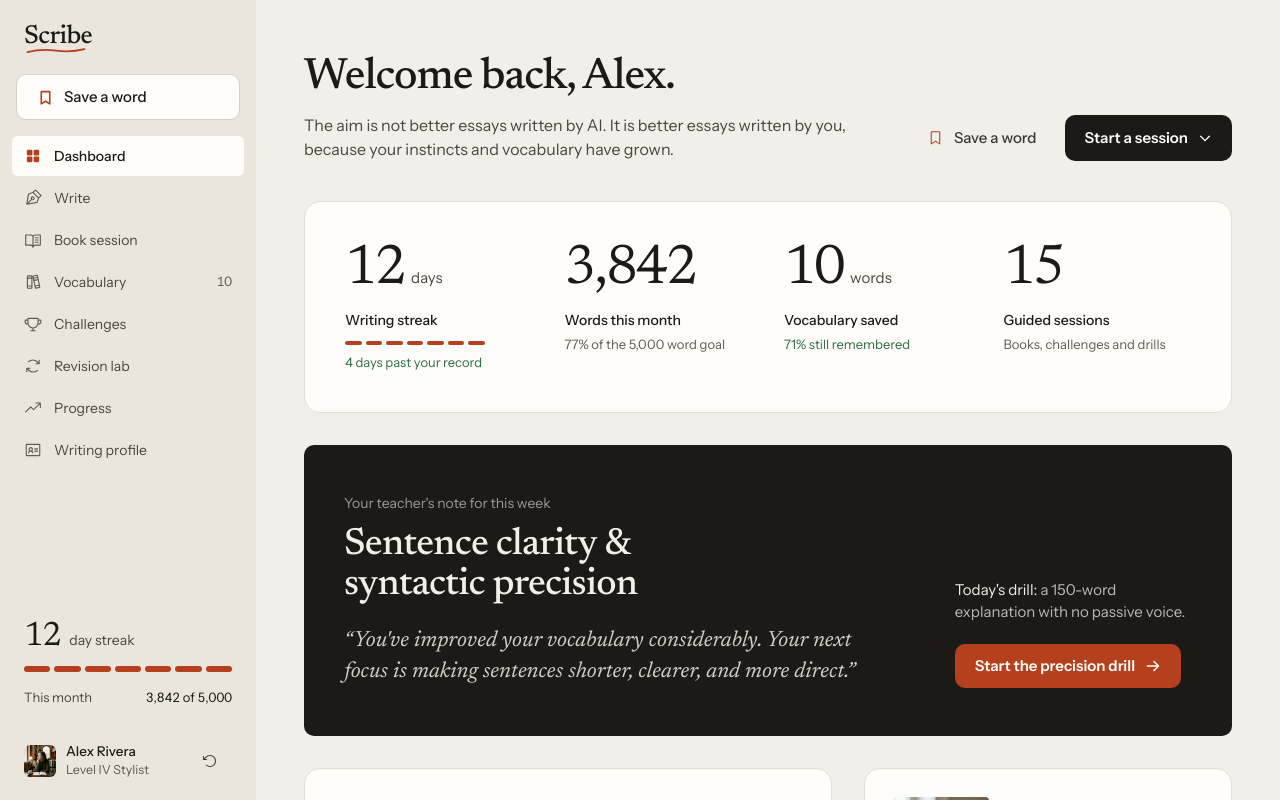
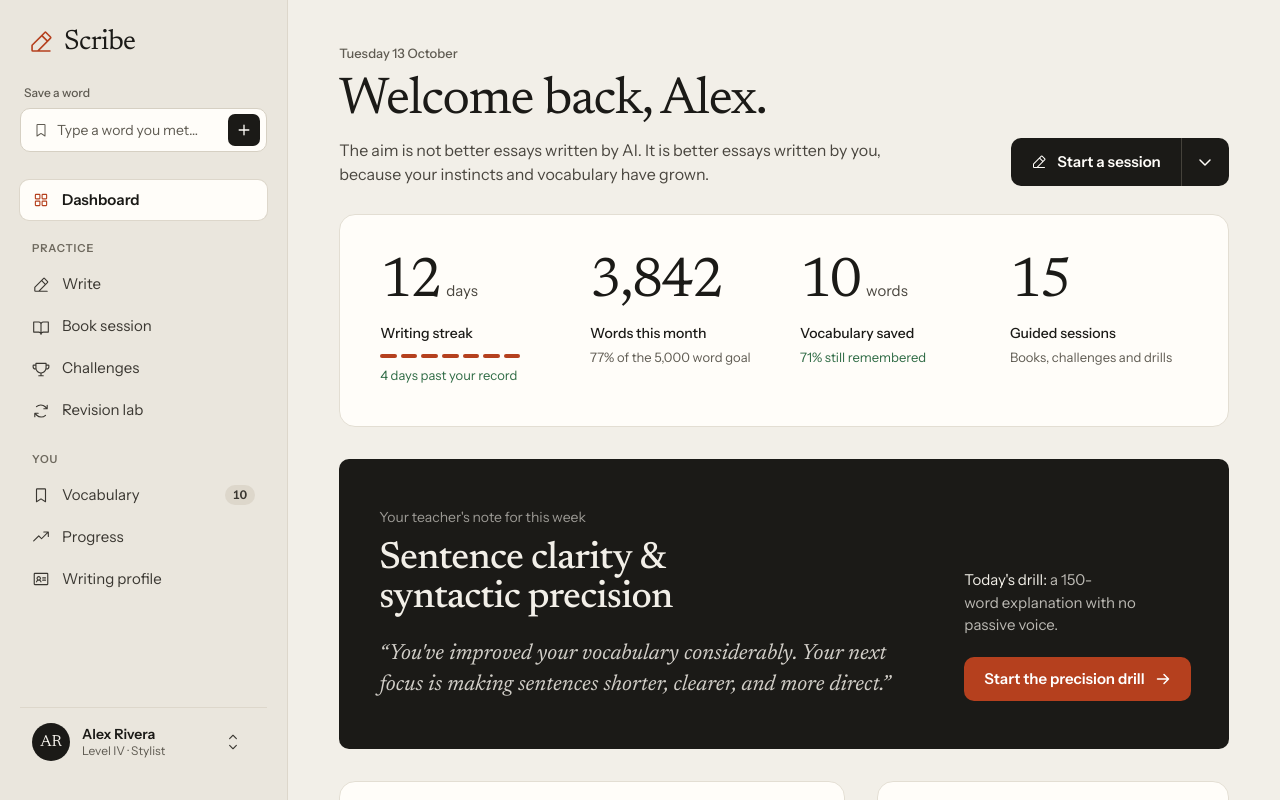
Before and after one commit to yitethio/scribe, a React (Vite) app: page / in a window 1280 px wide. Shown: the top 800 px of the page. Built offline with nearby package versions, Linux system fonts and the light colour scheme.

Commit message:
Rebuild the shell: rail sidebar with save-a-word, split Start a session button

```diff
--- a/src/components/layout/AppLayout.jsx
+++ b/src/components/layout/AppLayout.jsx
@@ -4,9 +4,9 @@ import { Sidebar, Wordmark } from "./Sidebar";
 import { TopHeader } from "./TopHeader";
 import { VocabCaptureModal } from "../vocabulary/VocabCaptureModal";
 
-export const pageClass = "px-5 sm:px-8 lg:px-12 pb-24 max-w-[1240px] mx-auto w-full";
+export const pageClass = "w-full max-w-[1232px] mx-auto px-[clamp(16px,4vw,56px)] pb-[72px]";
 
-export const AppLayout = ({ children, title, subtitle, hideTopHeader = false, compactHeader = false }) => {
+export const AppLayout = ({ children, title, subtitle, eyebrow, hideTopHeader = false, compactHeader = false }) => {
   const [captureModalOpen, setCaptureModalOpen] = useState(false);
   const [captureInitialWord, setCaptureInitialWord] = useState("");
   const [captureInitialContext, setCaptureInitialContext] = useState("");
@@ -37,7 +37,7 @@ export const AppLayout = ({ children, title, subtitle, hideTopHeader = false, co
       {/* Desktop rail */}
       <div className="hidden lg:block shrink-0 bg-rail">
         <div className="sticky top-0 h-[100dvh]">
-          <Sidebar onOpenCaptureModal={() => handleOpenCapture()} />
+          <Sidebar onOpenCaptureModal={(word) => handleOpenCapture(word)} />
         </div>
       </div>
 
@@ -51,7 +51,7 @@ export const AppLayout = ({ children, title, subtitle, hideTopHeader = false, co
           />
           <div className="slide-in-left absolute inset-y-0 left-0 h-full">
             <Sidebar
-              onOpenCaptureModal={() => handleOpenCapture()}
+              onOpenCaptureModal={(word) => handleOpenCapture(word)}
               onNavigate={() => setMenuOpen(false)}
               onClose={() => setMenuOpen(false)}
             />
@@ -70,7 +70,7 @@ export const AppLayout = ({ children, title, subtitle, hideTopHeader = false, co
             >
               <List size={20} />
             </button>
-            <Wordmark className="scale-[0.85]" />
+            <Wordmark className="scale-[0.8]" />
             <button
               onClick={() => handleOpenCapture()}
               className="btn btn-ghost btn-icon"
@@ -85,6 +85,7 @@ export const AppLayout = ({ children, title, subtitle, hideTopHeader = false, co
           <TopHeader
             title={title}
             subtitle={subtitle}
+            eyebrow={eyebrow}
             compact={compactHeader}
             onOpenCaptureModal={() => handleOpenCapture()}
           />
--- a/src/components/layout/Sidebar.jsx
+++ b/src/components/layout/Sidebar.jsx
@@ -1,174 +1,221 @@
-import React from "react";
+import React, { useEffect, useRef, useState } from "react";
 import { NavLink, Link } from "react-router-dom";
 import {
   SquaresFour,
-  PenNib,
-  BookOpenText,
-  Books,
+  PencilSimpleLine,
+  BookOpen,
   Trophy,
   ArrowsClockwise,
+  BookmarkSimple,
   TrendUp,
   IdentificationCard,
-  BookmarkSimple,
+  Plus,
+  CaretUpDown,
   ArrowCounterClockwise,
   X
 } from "@phosphor-icons/react";
 import { useScribe } from "../../store";
 
-const MONTHLY_GOAL = 5000;
-
-const navItems = [
-  { path: "/", label: "Dashboard", icon: SquaresFour },
-  { path: "/write", label: "Write", icon: PenNib },
-  { path: "/book-session", label: "Book session", icon: BookOpenText },
-  { path: "/vocabulary", label: "Vocabulary", icon: Books, countKey: "vocab" },
+const navGroups = [
+  {
+    items: [{ path: "/", label: "Dashboard", icon: SquaresFour }]
+  },
+  {
+    label: "Practice",
+    items: [
+      { path: "/write", label: "Write", icon: PencilSimpleLine },
+      { path: "/book-session", label: "Book session", icon: BookOpen },
       { path: "/challenges", label: "Challenges", icon: Trophy },
-  { path: "/revision-mode", label: "Revision lab", icon: ArrowsClockwise },
+      { path: "/revision-mode", label: "Revision lab", icon: ArrowsClockwise }
+    ]
+  },
+  {
+    label: "You",
+    items: [
+      { path: "/vocabulary", label: "Vocabulary", icon: BookmarkSimple, countKey: "vocab" },
       { path: "/progress", label: "Progress", icon: TrendUp },
       { path: "/profile", label: "Writing profile", icon: IdentificationCard }
+    ]
+  }
 ];
 
 export const Wordmark = ({ className = "" }) => (
-  <Link to="/" className={`inline-flex flex-col leading-none group ${className}`}>
-    <span className="font-serif text-[26px] font-medium tracking-[-0.02em] text-ink">
-      Scribe
-    </span>
-    <svg
-      viewBox="0 0 80 8"
-      className="w-[64px] h-[6px] -mt-0.5 text-pen transition-transform duration-300 group-hover:translate-x-0.5"
-      aria-hidden="true"
-    >
-      <path
-        d="M2 5.5c12-3 25-3.6 38-2 13 1.6 25 1.2 38-2"
-        fill="none"
-        stroke="currentColor"
-        strokeWidth="2.4"
-        strokeLinecap="round"
-      />
-    </svg>
+  <Link to="/" className={`inline-flex items-center gap-2.5 ${className}`}>
+    <PencilSimpleLine size={26} className="text-pen" />
+    <span className="font-serif text-[28px] leading-none tracking-[-0.02em] text-ink">Scribe</span>
   </Link>
 );
 
-export const Sidebar = ({ onOpenCaptureModal, onNavigate, onClose }) => {
-  const { state, resetToDefaults } = useScribe();
-  const { user, vocabulary } = state;
-  const goalPercent = Math.min(100, Math.round((user.wordsWrittenThisMonth / MONTHLY_GOAL) * 100));
+const initials = (name) =>
+  name
+    .split(" ")
+    .map((part) => part[0])
+    .join("")
+    .slice(0, 2)
+    .toUpperCase();
+
+const AccountMenu = ({ onNavigate }) => {
+  const { resetToDefaults } = useScribe();
+  const [open, setOpen] = useState(false);
+  const ref = useRef(null);
+
+  useEffect(() => {
+    if (!open) return;
+    const onDown = (e) => ref.current && !ref.current.contains(e.target) && setOpen(false);
+    const onKey = (e) => e.key === "Escape" && setOpen(false);
+    document.addEventListener("mousedown", onDown);
+    document.addEventListener("keydown", onKey);
+    return () => {
+      document.removeEventListener("mousedown", onDown);
+      document.removeEventListener("keydown", onKey);
+    };
+  }, [open]);
 
   return (
-    <aside className="w-64 bg-rail flex flex-col h-full select-none">
-      <div className="px-6 pt-6 pb-5 flex items-start justify-between">
+    <div className="relative" ref={ref}>
+      <button
+        type="button"
+        onClick={() => setOpen(!open)}
+        aria-label="Account menu"
+        aria-expanded={open}
+        aria-haspopup="menu"
+        className="btn btn-ghost btn-icon"
+      >
+        <CaretUpDown size={18} />
+      </button>
+      {open && (
+        <div
+          role="menu"
+          className="pop absolute bottom-full right-0 mb-2 w-56 bg-sheet border border-edge rounded-xl p-1.5 z-50 shadow-[0_12px_32px_-12px_rgb(27_26_23/0.3)]"
+        >
+          <Link
+            to="/profile"
+            role="menuitem"
+            onClick={() => {
+              setOpen(false);
+              onNavigate?.();
+            }}
+            className="flex items-center gap-3 px-3 h-10 rounded-lg hover:bg-tint text-[14px]"
+          >
+            <IdentificationCard size={17} className="text-ink-3" />
+            Writing profile
+          </Link>
+          <button
+            role="menuitem"
+            onClick={() => {
+              resetToDefaults();
+              setOpen(false);
+            }}
+            className="w-full flex items-center gap-3 px-3 h-10 rounded-lg hover:bg-tint text-[14px] text-left"
+          >
+            <ArrowCounterClockwise size={17} className="text-ink-3" />
+            Reset the sample data
+          </button>
+        </div>
+      )}
+    </div>
+  );
+};
+
+export const Sidebar = ({ onOpenCaptureModal, onNavigate, onClose }) => {
+  const { state } = useScribe();
+  const { user, vocabulary } = state;
+  const [draftWord, setDraftWord] = useState("");
+
+  const handleSave = (e) => {
+    e.preventDefault();
+    onOpenCaptureModal(draftWord.trim());
+    setDraftWord("");
+    onNavigate?.();
+  };
+
+  const roleWords = user.role.split(" • ")[0].split(" ");
+  const title = roleWords.pop();
+  const level = roleWords.join(" ");
+
+  return (
+    <aside className="w-[288px] h-full bg-rail border-r border-rail-line flex flex-col gap-7 px-5 pt-7 pb-6 overflow-y-auto">
+      <div className="flex items-center justify-between px-2">
         <Wordmark />
         {onClose && (
-          <button onClick={onClose} className="btn btn-ghost btn-icon -mr-2 -mt-1" aria-label="Close menu">
+          <button onClick={onClose} className="btn btn-ghost btn-icon -mr-3" aria-label="Close menu">
             <X size={18} />
           </button>
         )}
       </div>
 
-      <div className="px-4 pb-4">
+      <form onSubmit={handleSave} className="flex flex-col gap-1.5">
+        <label htmlFor="save-word" className="text-[12px] font-medium text-ink-3 px-1">
+          Save a word
+        </label>
+        <div className="flex items-center gap-2 h-11 pl-3 pr-1.5 bg-sheet border border-line rounded-[10px] focus-within:border-ink transition-colors">
+          <BookmarkSimple size={16} className="text-ink-3 shrink-0" />
+          <input
+            id="save-word"
+            type="text"
+            value={draftWord}
+            onChange={(e) => setDraftWord(e.target.value)}
+            placeholder="Type a word you met…"
+            className="flex-1 min-w-0 bg-transparent border-0 outline-none text-[14px] placeholder:text-ink-3"
+          />
           <button
-          onClick={() => {
-            onOpenCaptureModal();
-            onNavigate?.();
-          }}
-          className="btn btn-quiet w-full justify-start bg-sheet hover:bg-tint"
+            type="submit"
+            aria-label="Save word"
+            className="w-8 h-8 rounded-[7px] bg-ink text-sheet flex items-center justify-center hover:bg-black transition-colors shrink-0"
           >
-          <BookmarkSimple size={17} weight="bold" className="text-pen" />
-          <span>Save a word</span>
+            <Plus size={14} weight="bold" />
           </button>
         </div>
+      </form>
 
-      <nav className="flex-1 px-3 overflow-y-auto" aria-label="Main">
-        <ul className="space-y-0.5">
-          {navItems.map((item) => {
+      <nav aria-label="Main" className="flex-1 flex flex-col gap-5">
+        {navGroups.map((group, gi) => (
+          <div key={gi} className="flex flex-col gap-0.5">
+            {group.label && <div className="eyebrow text-[11px] px-3 pb-1.5">{group.label}</div>}
+            {group.items.map((item) => {
               const Icon = item.icon;
               return (
-              <li key={item.path}>
                 <NavLink
+                  key={item.path}
                   to={item.path}
                   end={item.path === "/"}
                   onClick={onNavigate}
                   className={({ isActive }) =>
-                    `flex items-center gap-3 h-10 px-3 rounded-md text-[14px] transition-colors ${
+                    `flex items-center gap-3 h-10 px-3 rounded-[9px] text-[15px] transition-colors ${
                       isActive
-                        ? "bg-sheet text-ink font-medium"
-                        : "text-ink-2 hover:bg-tint hover:text-ink"
+                        ? "bg-sheet font-semibold text-ink shadow-[0_0_0_1px_var(--color-rail-line)]"
+                        : "text-ink-soft hover:bg-[#e8e3d8]"
                     }`
                   }
                 >
                   {({ isActive }) => (
                     <>
-                      <Icon
-                        size={18}
-                        weight={isActive ? "fill" : "regular"}
-                        className={isActive ? "text-pen" : "text-ink-3"}
-                      />
+                      <Icon size={18} className={isActive ? "text-pen" : ""} />
                       <span className="flex-1">{item.label}</span>
-                      {item.countKey === "vocab" && (
-                        <span className="text-[13px] text-ink-3 tabular">{vocabulary.length}</span>
-                      )}
+                      {item.countKey === "vocab" && <span className="count">{vocabulary.length}</span>}
                     </>
                   )}
                 </NavLink>
-              </li>
               );
             })}
-        </ul>
+          </div>
+        ))}
       </nav>
 
-      <div className="px-6 pt-5 pb-4 space-y-5">
-        <div>
-          <div className="flex items-baseline gap-2">
-            <span className="font-serif text-[34px] leading-none tracking-[-0.02em] tabular">
-              {user.streakDays}
-            </span>
-            <span className="text-[14px] text-ink-2">day streak</span>
+      <div className="flex items-center gap-3 p-3 border-t border-rail-line">
+        <div
+          aria-hidden="true"
+          className="w-[38px] h-[38px] rounded-full bg-ink text-paper flex items-center justify-center font-serif text-[16px] shrink-0"
+        >
+          {initials(user.name)}
         </div>
-          <div className="flex gap-1 mt-3" aria-label="Last seven days">
-            {user.streakHistory.slice(0, 7).map((active, idx) => (
-              <span
-                key={idx}
-                className={`h-1.5 flex-1 rounded-full ${active ? "bg-pen" : "bg-tint-2"}`}
-                title={`Day ${idx + 1}: ${active ? "written" : "missed"}`}
-              />
-            ))}
-          </div>
-          <div className="mt-4 flex items-center justify-between text-[13px] text-ink-2">
-            <span>This month</span>
-            <span className="tabular text-ink">
-              {user.wordsWrittenThisMonth.toLocaleString()} of {MONTHLY_GOAL.toLocaleString()}
+        <div className="flex-1 min-w-0 flex flex-col leading-tight">
+          <span className="font-semibold text-[14px] truncate">{user.name}</span>
+          <span className="text-[12px] text-ink-3 truncate">
+            {level} · {title}
           </span>
         </div>
-          <div className="mt-1.5 h-1 rounded-full bg-tint-2 overflow-hidden">
-            <div className="h-full bg-ink rounded-full grow-x" style={{ width: `${goalPercent}%` }} />
-          </div>
-        </div>
-
-        <div className="flex items-center justify-between gap-2">
-          <Link
-            to="/profile"
-            onClick={onNavigate}
-            className="flex items-center gap-2.5 min-w-0 rounded-md -ml-1 p-1 hover:bg-tint transition-colors"
-          >
-            <img
-              src={user.avatar || "/avatar.jpg"}
-              alt=""
-              className="w-8 h-8 rounded-md object-cover shrink-0"
-            />
-            <span className="min-w-0">
-              <span className="block text-[13.5px] font-medium text-ink truncate">{user.name}</span>
-              <span className="block text-[12.5px] text-ink-3 truncate">{user.role.split(" • ")[0]}</span>
-            </span>
-          </Link>
-          <button
-            onClick={resetToDefaults}
-            title="Reset the sample data"
-            aria-label="Reset the sample data"
-            className="btn btn-ghost btn-icon shrink-0"
-          >
-            <ArrowCounterClockwise size={16} />
-          </button>
-        </div>
+        <AccountMenu onNavigate={onNavigate} />
       </div>
     </aside>
   );
--- a/src/components/layout/TopHeader.jsx
+++ b/src/components/layout/TopHeader.jsx
@@ -1,51 +1,26 @@
 import React, { useEffect, useRef, useState } from "react";
-import { useNavigate } from "react-router-dom";
-import {
-  PenNib,
-  BookOpenText,
-  Trophy,
-  ArrowsClockwise,
-  CaretDown,
-  BookmarkSimple
-} from "@phosphor-icons/react";
+import { Link, useNavigate } from "react-router-dom";
+import { PencilSimpleLine, BookOpen, Trophy, ArrowsClockwise, CaretDown } from "@phosphor-icons/react";
 
 const sessionModes = [
-  {
-    path: "/write",
-    icon: PenNib,
-    title: "Free writing",
-    detail: "A blank page, with the coach if you want it"
-  },
-  {
-    path: "/book-session",
-    icon: BookOpenText,
-    title: "Book rewrite",
-    detail: "Read on the left, rewrite on the right"
-  },
-  {
-    path: "/challenges",
-    icon: Trophy,
-    title: "Weekly challenge",
-    detail: "Use 8 of this week's 12 words"
-  },
-  {
-    path: "/revision-mode",
-    icon: ArrowsClockwise,
-    title: "Revision lab",
-    detail: "Repair one sentence at a time"
-  }
+  { path: "/write", icon: PencilSimpleLine, title: "Free writing", detail: "A blank page, with the coach if you want it" },
+  { path: "/book-session", icon: BookOpen, title: "Book rewrite", detail: "Read on the left, rewrite on the right" },
+  { path: "/challenges", icon: Trophy, title: "Weekly challenge", detail: "Use 8 of this week's 12 words" },
+  { path: "/revision-mode", icon: ArrowsClockwise, title: "Revision lab", detail: "Repair one sentence at a time" }
 ];
 
-export const StartSessionMenu = ({ align = "right" }) => {
+export const todayLabel = () =>
+  new Date().toLocaleDateString("en-GB", { weekday: "long", day: "numeric", month: "long" });
+
+// A split button: the main half starts free writing, the caret picks another kind of session.
+export const StartSessionMenu = ({ compact = false }) => {
   const navigate = useNavigate();
   const [open, setOpen] = useState(false);
   const ref = useRef(null);
 
   useEffect(() => {
     if (!open) return;
-    const onDown = (e) => {
-      if (ref.current && !ref.current.contains(e.target)) setOpen(false);
-    };
+    const onDown = (e) => ref.current && !ref.current.contains(e.target) && setOpen(false);
     const onKey = (e) => e.key === "Escape" && setOpen(false);
     document.addEventListener("mousedown", onDown);
     document.addEventListener("keydown", onKey);
@@ -55,22 +30,32 @@ export const StartSessionMenu = ({ align = "right" }) => {
     };
   }, [open]);
 
+  const height = compact ? "h-10" : "h-12";
+
   return (
-    <div className="relative" ref={ref}>
+    <div className="relative flex" ref={ref}>
+      <Link
+        to="/write"
+        className={`flex items-center gap-2.5 ${height} px-5 bg-ink text-sheet rounded-l-[10px] font-semibold hover:bg-black transition-colors`}
+      >
+        <PencilSimpleLine size={16} />
+        Start a session
+      </Link>
       <button
+        type="button"
         onClick={() => setOpen(!open)}
+        aria-label="Choose session type"
         aria-expanded={open}
         aria-haspopup="menu"
-        className="btn btn-primary"
+        className={`${height} ${compact ? "w-10" : "w-12"} bg-ink text-sheet border-l border-[#45423b] rounded-r-[10px] flex items-center justify-center hover:bg-black transition-colors`}
       >
-        <span>Start a session</span>
-        <CaretDown size={14} weight="bold" className={`transition-transform ${open ? "rotate-180" : ""}`} />
+        <CaretDown size={16} weight="bold" className={`transition-transform ${open ? "rotate-180" : ""}`} />
       </button>
 
       {open && (
         <div
           role="menu"
-          className={`pop absolute ${align === "right" ? "right-0" : align === "left" ? "left-0" : "left-0 md:left-auto md:right-0"} mt-2 w-72 bg-sheet rounded-lg p-1.5 z-50 shadow-[0_12px_32px_-12px_rgb(22_24_28/0.28),0_2px_6px_rgb(22_24_28/0.06)]`}
+          className="pop absolute right-0 top-full mt-2 w-72 bg-sheet border border-edge rounded-xl p-1.5 z-50 shadow-[0_12px_32px_-12px_rgb(27_26_23/0.3)]"
         >
           {sessionModes.map((mode) => {
             const Icon = mode.icon;
@@ -82,11 +67,11 @@ export const StartSessionMenu = ({ align = "right" }) => {
                   setOpen(false);
                   navigate(mode.path);
                 }}
-                className="w-full text-left px-3 py-2.5 rounded-md hover:bg-paper flex items-start gap-3 transition-colors"
+                className="w-full text-left px-3 py-2.5 rounded-lg hover:bg-tint flex items-start gap-3 transition-colors"
               >
-                <Icon size={18} className="text-ink-2 mt-0.5 shrink-0" />
+                <Icon size={18} className="text-ink-soft mt-0.5 shrink-0" />
                 <span>
-                  <span className="block text-[14px] font-medium text-ink">{mode.title}</span>
+                  <span className="block text-[14px] font-semibold">{mode.title}</span>
                   <span className="block text-[13px] text-ink-3">{mode.detail}</span>
                 </span>
               </button>
@@ -98,40 +83,33 @@ export const StartSessionMenu = ({ align = "right" }) => {
   );
 };
 
-export const TopHeader = ({ title, subtitle, onOpenCaptureModal, compact = false }) => {
+export const TopHeader = ({ title, subtitle, eyebrow, compact = false }) => {
   if (compact) {
     return (
       <header className="h-16 px-6 lg:px-8 flex items-center justify-between gap-4 bg-paper shrink-0">
         <div className="min-w-0 flex items-baseline gap-3">
-          <h1 className="font-serif text-[22px] font-medium tracking-[-0.01em] truncate">{title}</h1>
+          <h1 className="font-serif text-[24px] tracking-[-0.015em] truncate">{title}</h1>
           {subtitle && <p className="hidden xl:block text-[14px] text-ink-3 truncate">{subtitle}</p>}
         </div>
-        <div className="hidden md:flex items-center gap-2 shrink-0">
-          <button onClick={onOpenCaptureModal} className="btn btn-ghost">
-            <BookmarkSimple size={17} className="text-pen" />
-            <span>Save a word</span>
-          </button>
-          <StartSessionMenu />
+        <div className="hidden md:flex shrink-0">
+          <StartSessionMenu compact />
         </div>
       </header>
     );
   }
 
   return (
-    <header className="px-5 sm:px-8 lg:px-12 pt-8 lg:pt-14 pb-8 lg:pb-10 max-w-[1240px] mx-auto w-full">
-      <div className="flex flex-col md:flex-row md:items-end justify-between gap-6">
-        <div className="max-w-2xl rise">
-          <h1 className="font-serif text-[34px] sm:text-[44px] leading-[1.02] font-medium tracking-[-0.025em]">
+    <header className="w-full max-w-[1232px] mx-auto px-[clamp(16px,4vw,56px)] pt-8 lg:pt-11 pb-7">
+      <div className="flex flex-wrap items-end justify-between gap-x-8 gap-y-5">
+        <div className="flex-[1_1_480px] min-w-0 flex flex-col gap-2.5 rise">
+          <p className="text-[13px] font-medium text-ink-3">{eyebrow || todayLabel()}</p>
+          <h1 className="font-serif font-normal text-[clamp(36px,4.4vw,52px)] leading-[1.05] tracking-[-0.025em]">
             {title || "Scribe"}
           </h1>
-          {subtitle && <p className="mt-3 text-[16px] text-ink-2 max-w-[60ch]">{subtitle}</p>}
+          {subtitle && <p className="max-w-[600px] text-[16px] text-ink-2">{subtitle}</p>}
         </div>
-        <div className="flex items-center gap-2 shrink-0 rise" style={{ "--i": 1 }}>
-          <button onClick={onOpenCaptureModal} className="btn btn-ghost hidden md:inline-flex">
-            <BookmarkSimple size={17} className="text-pen" />
-            <span>Save a word</span>
-          </button>
-          <StartSessionMenu align="left-md-right" />
+        <div className="flex shrink-0 rise" style={{ "--i": 1 }}>
+          <StartSessionMenu />
         </div>
       </div>
     </header>
```
Lines whose indentation alone changed are shown as unchanged.
